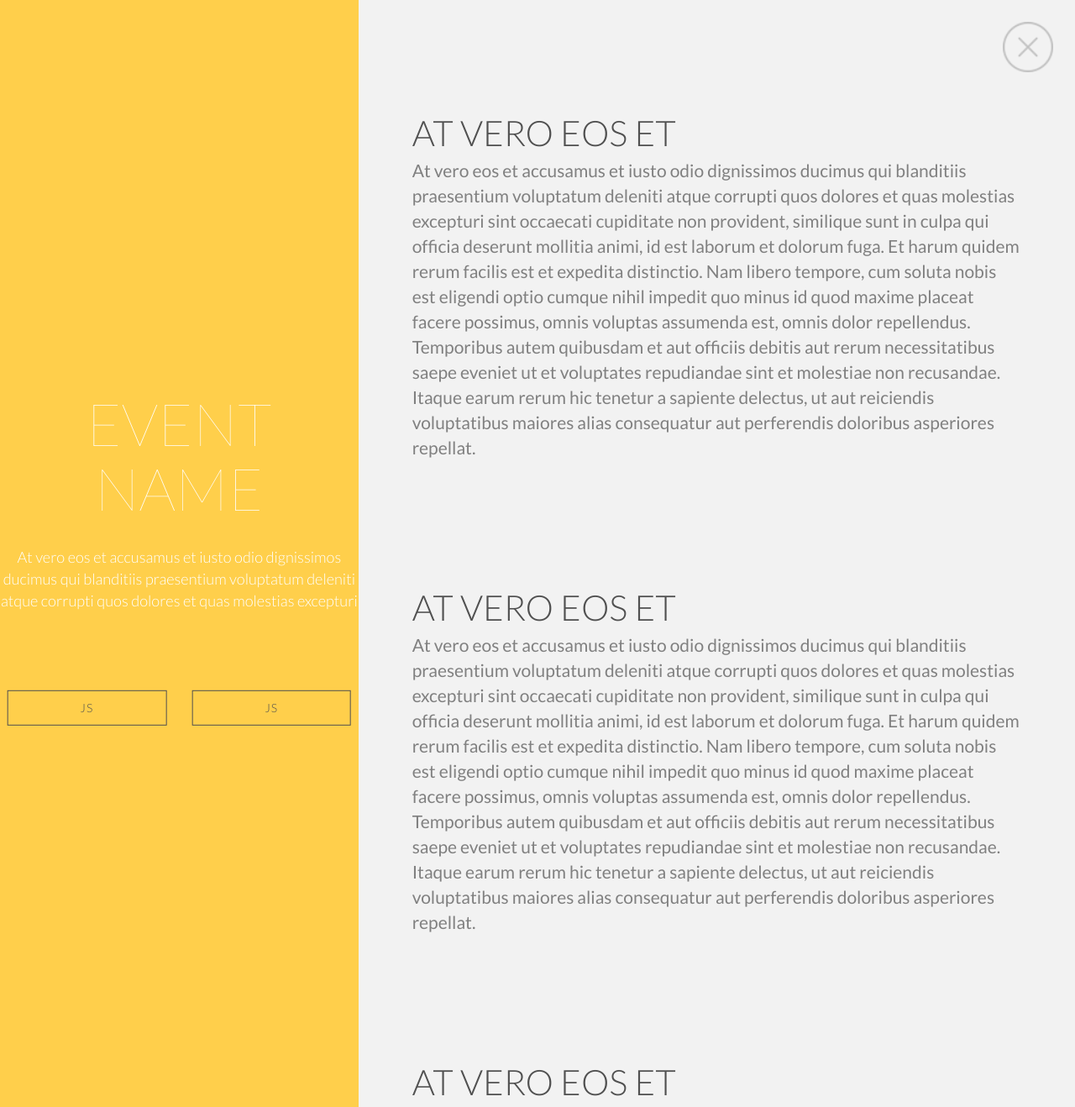
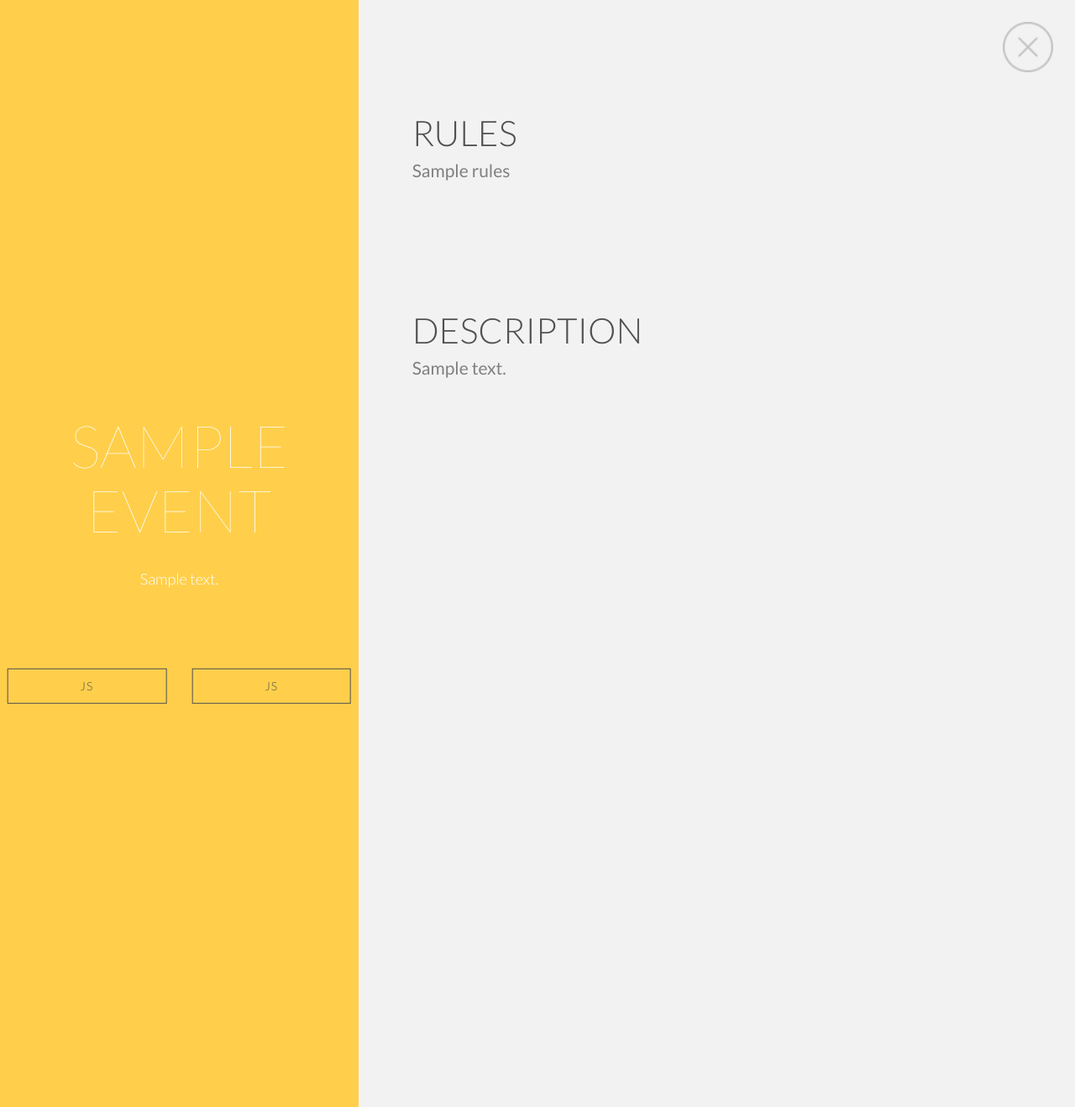
Before and after one commit to geekSiddharth/odyssey-website, a Flask app: template templates/event-modal.html in a window 1280 px wide. Shown: the whole page at 84% size. Run offline with Flask 2, Linux system fonts and the light colour scheme; the template is opened without the code that fills it: most values are stand-ins (such as "Sample title", 1, 10 or a date in 2020); some libraries are stand-ins or nearby versions.

Commit message:
Change json response to event-modal.html template rendering response

```diff
--- a/app.py
+++ b/app.py
@@ -1,7 +1,6 @@
-from flask import Flask, render_template, Response
+from flask import Flask, render_template, abort
 import os
 import csv
-import json
 
 """
 Structure of the csv file, event_data array:
@@ -44,8 +43,11 @@ def events_main():
 
 @app.route('/events/<event_name>')
 def event_particular(event_name):
-	data = json.dumps(event_data[event_name])
-	return Response(data, mimetype='application/json')
+	if event_name in event_data:
+		data = event_data[event_name]
+		return render_template('event-modal.html', event = data)
+	else:
+		abort(404)
 
 if __name__ == '__main__':
 	app.run(host='0.0.0.0',port=8000,debug=True)
--- a/templates/event-modal.html
+++ b/templates/event-modal.html
@@ -9,7 +9,7 @@
 </head>
 <body>
 <div class="close">
-    <img src="../static/img/close.png" height="60px" width="60px">
+    <img src="../static/img/close.png" height="60px" width="60px" onclick="history.back()">
 </div>
 <div class="container-fluid" style="width: 100%; overflow-x: hidden">
     <div class="row">
@@ -17,12 +17,11 @@
             <div class="content middle">
                 <div class="heading">
                     <h1>
-                        Event Name
+                        {{ event.name }}
                     </h1>
                     <br>
                     <p class="tagline">
-                        At vero eos et accusamus et iusto odio dignissimos ducimus qui blanditiis praesentium voluptatum
-                        deleniti atque corrupti quos dolores et quas molestias excepturi
+                        {{ event.description }}
                     </p>
                 </div>
                 <!--<div class="poster">-->
@@ -42,66 +41,18 @@
         <div class="col-md-8 right-bar">
             <div class="card">
                 <div class="card-heading">
-                    At vero eos et
+                    Rules
                 </div>
                 <div class="card-text">
-                    At vero eos et accusamus et iusto odio dignissimos ducimus qui blanditiis praesentium voluptatum
-                    deleniti atque corrupti quos dolores et quas molestias excepturi sint occaecati cupiditate non
-                    provident, similique sunt in culpa qui officia deserunt mollitia animi, id est laborum et dolorum
-                    fuga. Et harum quidem rerum facilis est et expedita distinctio. Nam libero tempore, cum soluta nobis
-                    est eligendi optio cumque nihil impedit quo minus id quod maxime placeat facere possimus, omnis
-                    voluptas assumenda est, omnis dolor repellendus. Temporibus autem quibusdam et aut officiis debitis
-                    aut rerum necessitatibus saepe eveniet ut et voluptates repudiandae sint et molestiae non
-                    recusandae. Itaque earum rerum hic tenetur a sapiente delectus, ut aut reiciendis voluptatibus
-                    maiores alias consequatur aut perferendis doloribus asperiores repellat.
+                        {{ event.rules }}
                 </div>
             </div>
             <div class="card">
                 <div class="card-heading">
-                    At vero eos et
+                    Description
                 </div>
                 <div class="card-text">
-                    At vero eos et accusamus et iusto odio dignissimos ducimus qui blanditiis praesentium voluptatum
-                    deleniti atque corrupti quos dolores et quas molestias excepturi sint occaecati cupiditate non
-                    provident, similique sunt in culpa qui officia deserunt mollitia animi, id est laborum et dolorum
-                    fuga. Et harum quidem rerum facilis est et expedita distinctio. Nam libero tempore, cum soluta nobis
-                    est eligendi optio cumque nihil impedit quo minus id quod maxime placeat facere possimus, omnis
-                    voluptas assumenda est, omnis dolor repellendus. Temporibus autem quibusdam et aut officiis debitis
-                    aut rerum necessitatibus saepe eveniet ut et voluptates repudiandae sint et molestiae non
-                    recusandae. Itaque earum rerum hic tenetur a sapiente delectus, ut aut reiciendis voluptatibus
-                    maiores alias consequatur aut perferendis doloribus asperiores repellat.
-                </div>
-            </div>
-            <div class="card">
-                <div class="card-heading">
-                    At vero eos et
-                </div>
-                <div class="card-text">
-                    At vero eos et accusamus et iusto odio dignissimos ducimus qui blanditiis praesentium voluptatum
-                    deleniti atque corrupti quos dolores et quas molestias excepturi sint occaecati cupiditate non
-                    provident, similique sunt in culpa qui officia deserunt mollitia animi, id est laborum et dolorum
-                    fuga. Et harum quidem rerum facilis est et expedita distinctio. Nam libero tempore, cum soluta nobis
-                    est eligendi optio cumque nihil impedit quo minus id quod maxime placeat facere possimus, omnis
-                    voluptas assumenda est, omnis dolor repellendus. Temporibus autem quibusdam et aut officiis debitis
-                    aut rerum necessitatibus saepe eveniet ut et voluptates repudiandae sint et molestiae non
-                    recusandae. Itaque earum rerum hic tenetur a sapiente delectus, ut aut reiciendis voluptatibus
-                    maiores alias consequatur aut perferendis doloribus asperiores repellat.
-                </div>
-            </div>
-            <div class="card">
-                <div class="card-heading">
-                    At vero eos et
-                </div>
-                <div class="card-text">
-                    At vero eos et accusamus et iusto odio dignissimos ducimus qui blanditiis praesentium voluptatum
-                    deleniti atque corrupti quos dolores et quas molestias excepturi sint occaecati cupiditate non
-                    provident, similique sunt in culpa qui officia deserunt mollitia animi, id est laborum et dolorum
-                    fuga. Et harum quidem rerum facilis est et expedita distinctio. Nam libero tempore, cum soluta nobis
-                    est eligendi optio cumque nihil impedit quo minus id quod maxime placeat facere possimus, omnis
-                    voluptas assumenda est, omnis dolor repellendus. Temporibus autem quibusdam et aut officiis debitis
-                    aut rerum necessitatibus saepe eveniet ut et voluptates repudiandae sint et molestiae non
-                    recusandae. Itaque earum rerum hic tenetur a sapiente delectus, ut aut reiciendis voluptatibus
-                    maiores alias consequatur aut perferendis doloribus asperiores repellat.
+                        {{ event.description }}
                 </div>
             </div>
         </div>
```
